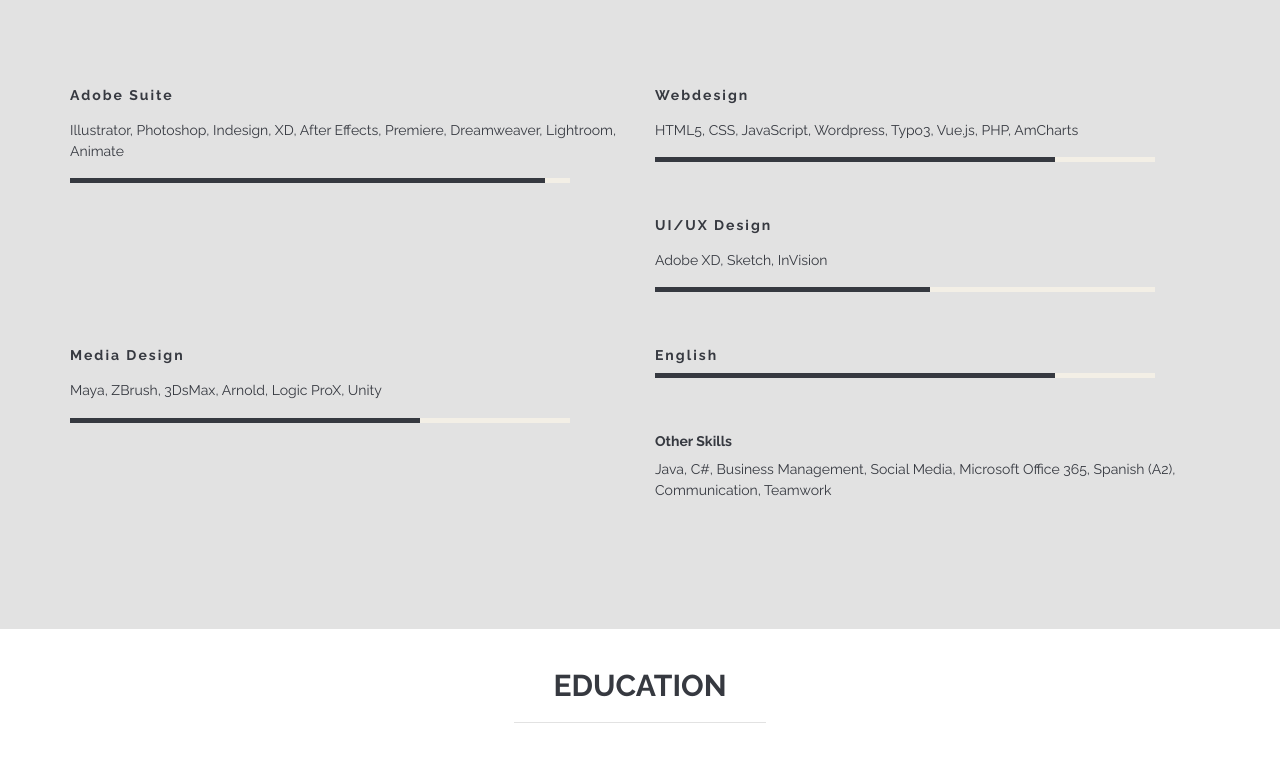
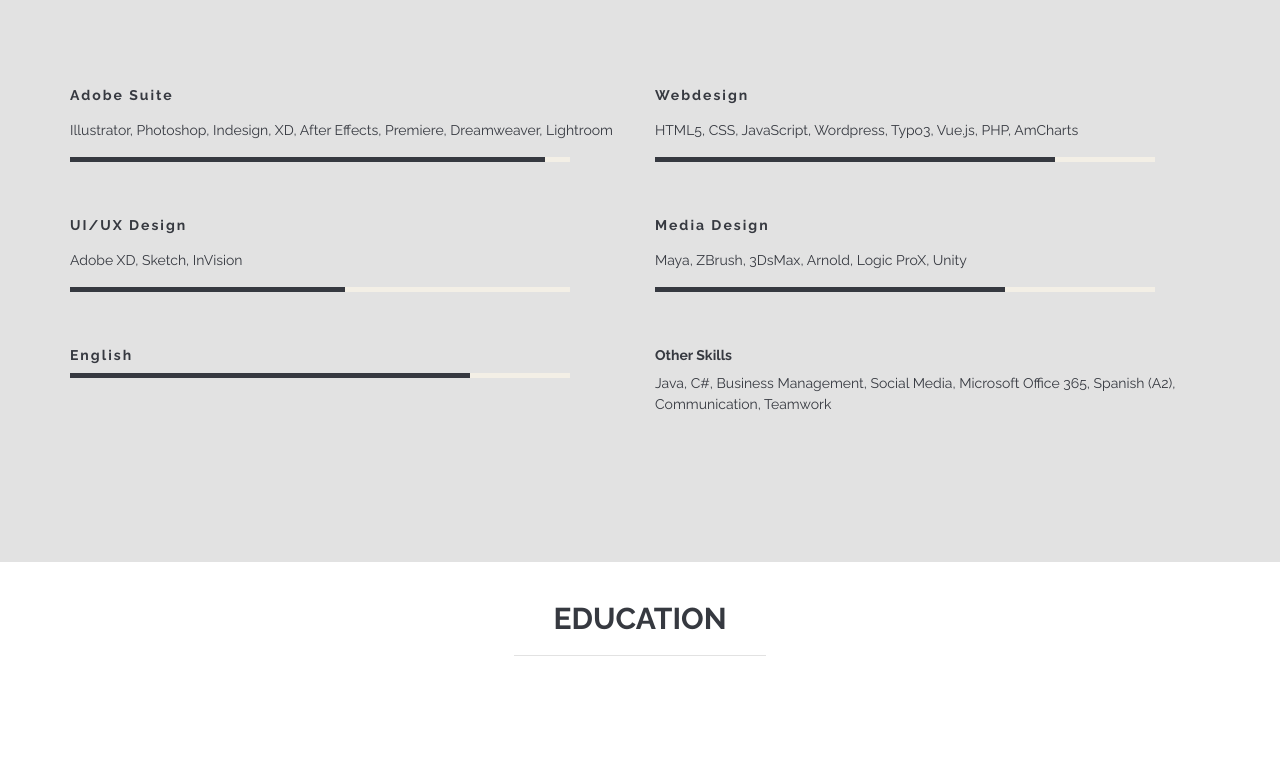
Before and after one commit to Lenzi99/Lenzi99.github.io, a plain HTML site: page index.html in a window 1280 px wide. Shown: the part 1400-2176 px from the top of the page. Drawn offline with nearby package versions, Linux system fonts and the light colour scheme; files whose address does not match are found by name.

Commit message:
Update index.html

```diff
--- a/index.html
+++ b/index.html
@@ -168,7 +168,7 @@
                                 <div class="skill-bar">
                                     <div class="progress-lebel">
                                         <h6>Adobe Suite</h6>
-										<p>Illustrator, Photoshop, Indesign, XD, After Effects, Premiere, Dreamweaver, Lightroom, Animate</p>
+										<p>Illustrator, Photoshop, Indesign, XD, After Effects, Premiere, Dreamweaver, Lightroom</p>
                                     </div>
                                     <div class="meter"  style="width:90%;">
    										 <span style="width:95%;"><span class="progress"></span></span>
```
